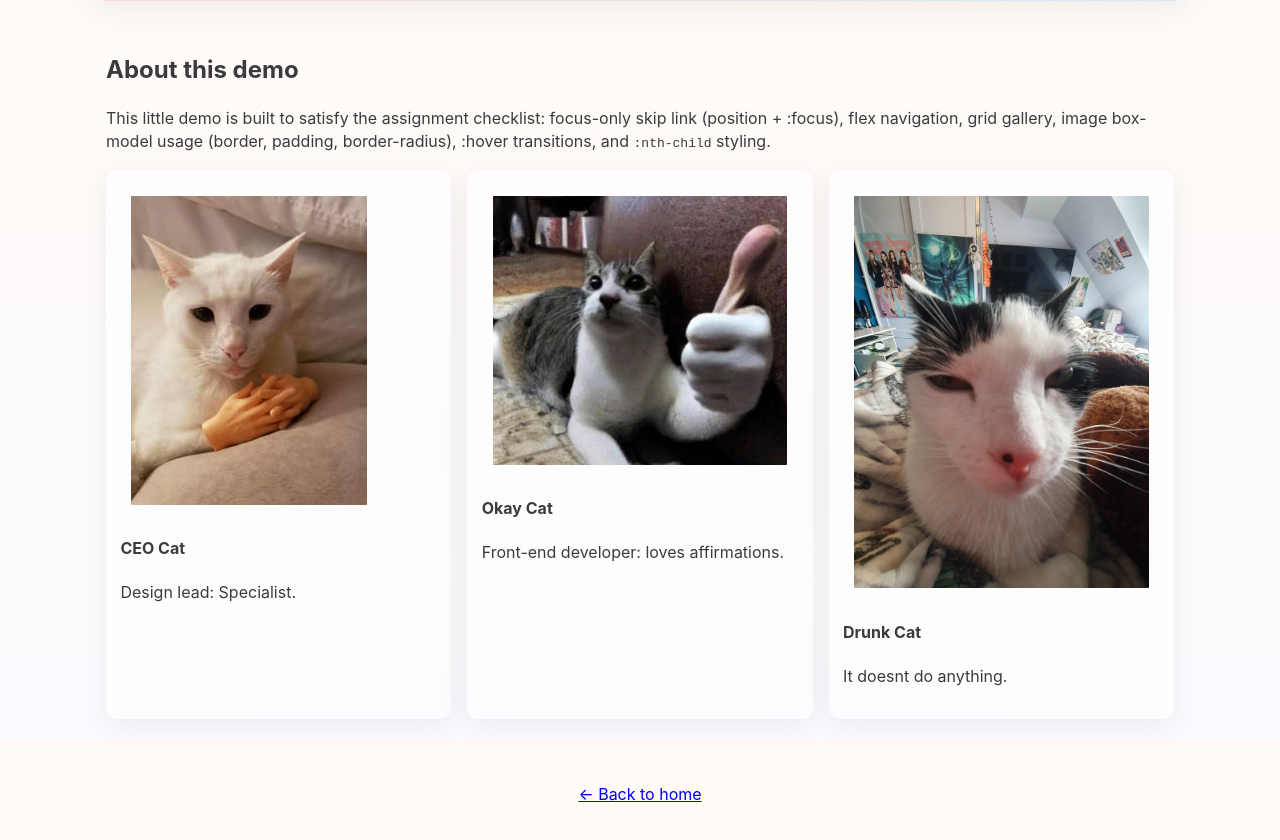
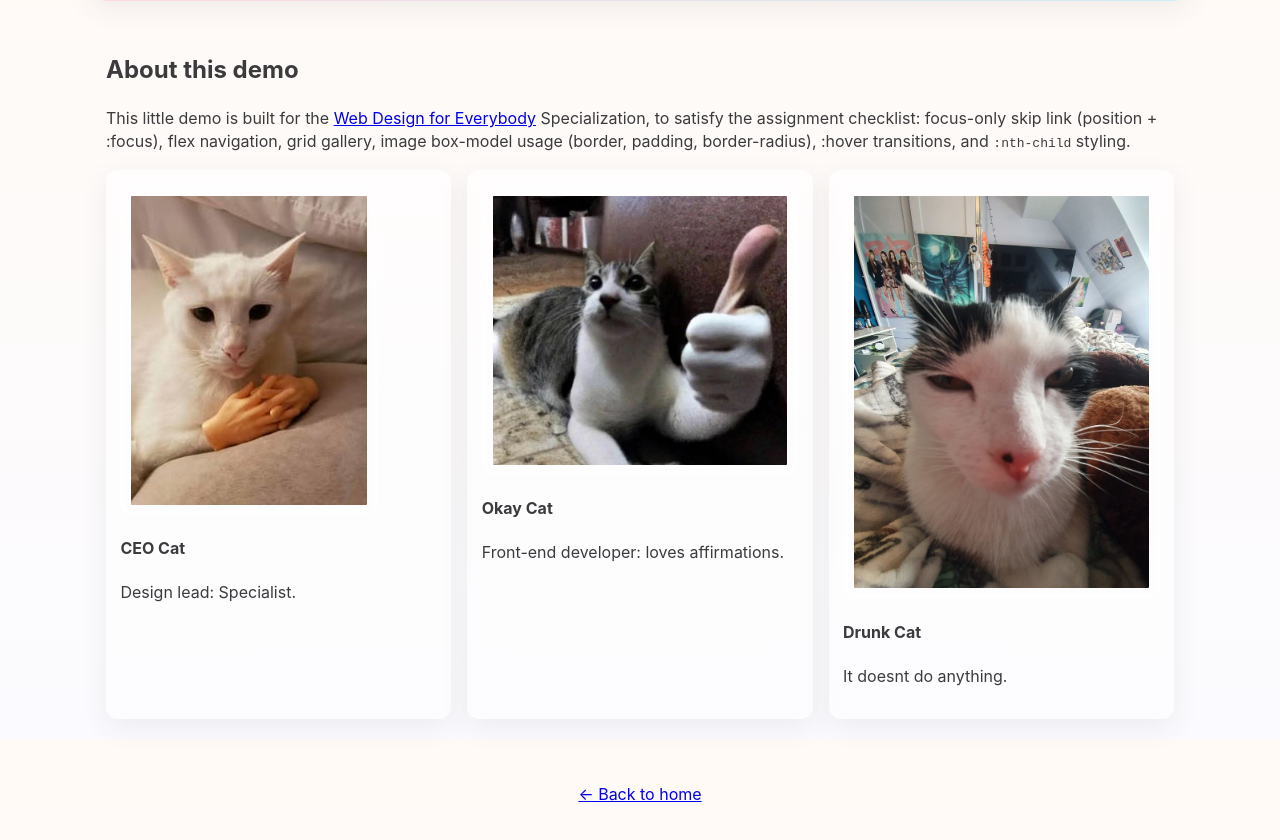
Before and after one commit to roakei/fishesviola, a plain HTML site: page about.html in a window 1280 px wide. Shown: the part 60-900 px from the top of the page. Drawn offline with Linux system fonts and the light colour scheme.

Commit message:
changes 1

```diff
--- a/about.html
+++ b/about.html
@@ -19,7 +19,7 @@
   </header>
   <main id="main" class="container">
     <h2>About this demo</h2>
-    <p>This little demo is built to satisfy the assignment checklist: focus-only skip link (position + :focus), flex navigation, grid gallery, image box-model usage (border, padding, border-radius), :hover transitions, and <code>:nth-child</code> styling.</p>
+    <p>This little demo is built for the <a href="https://www.coursera.org/specializations/web-design"> Web Design for Everybody</a> Specialization, to satisfy the assignment checklist: focus-only skip link (position + :focus), flex navigation, grid gallery, image box-model usage (border, padding, border-radius), :hover transitions, and <code>:nth-child</code> styling.</p>
 
     <section class="team">
       <div class="member">
```
